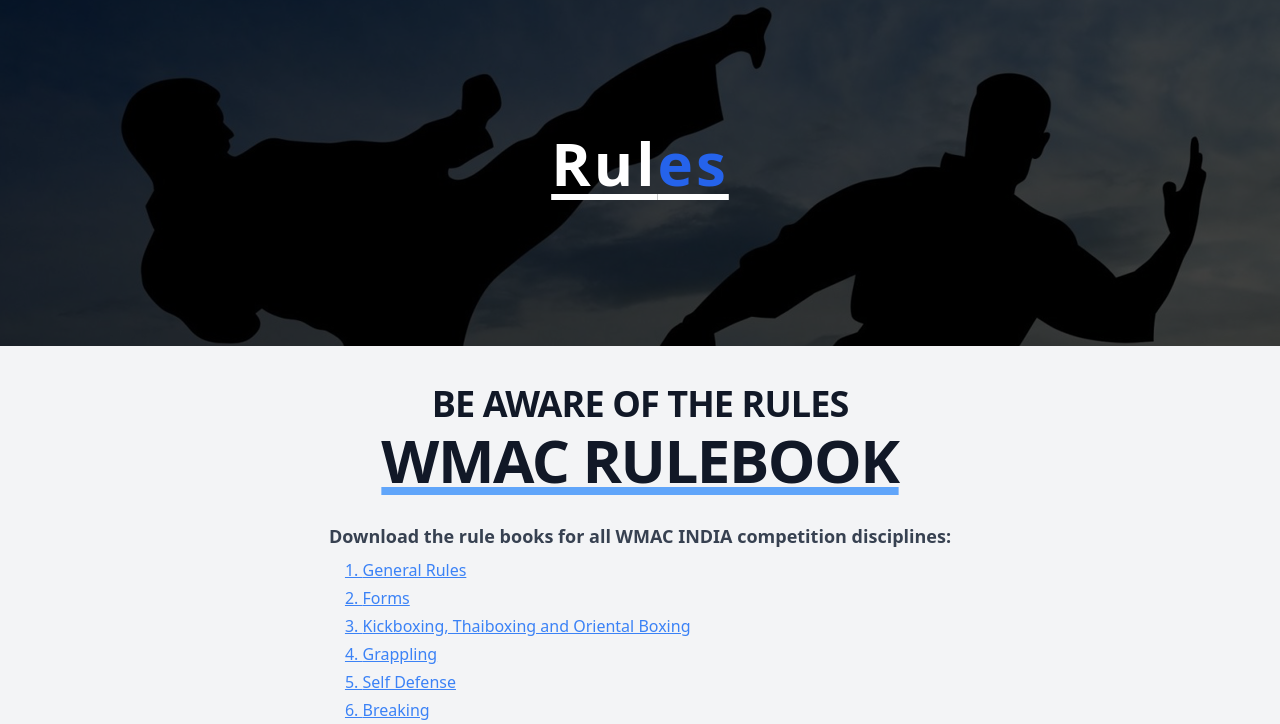
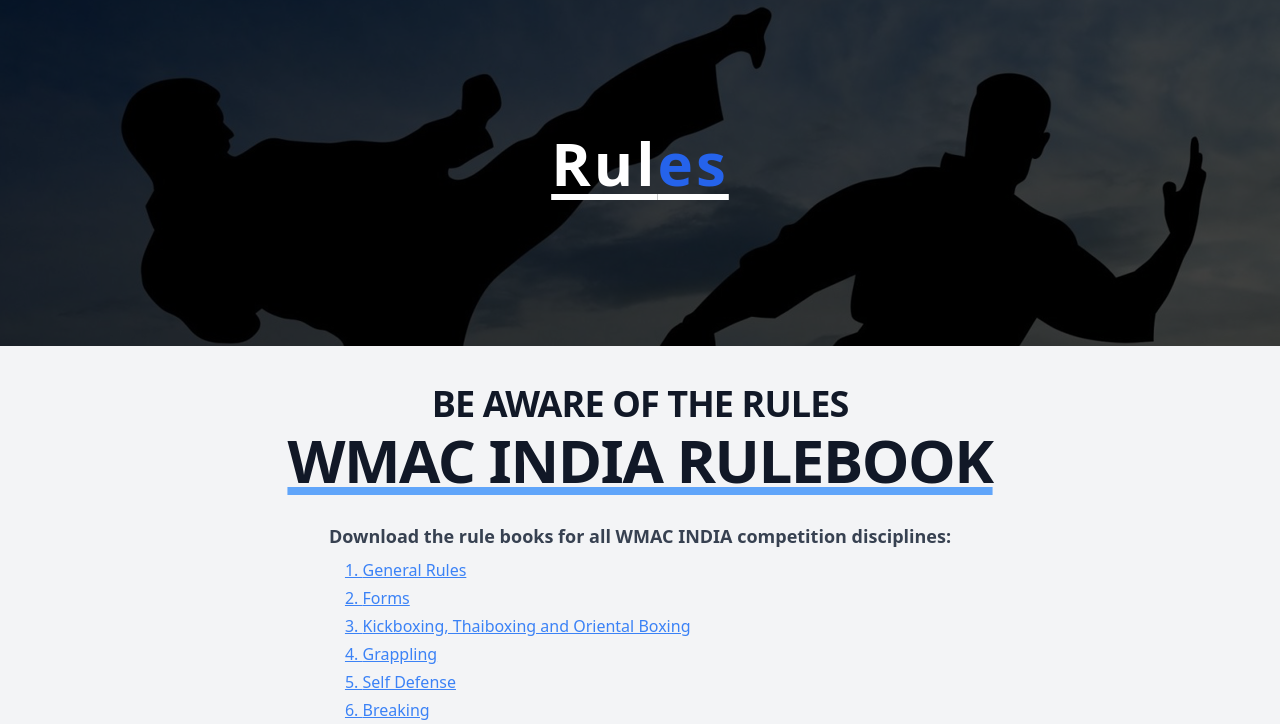
Before and after one commit to hrikbansaha49268/wmac-webapp-demo, a plain HTML site: page rules.html in a window 1280 px wide. Shown: the part 76-800 px from the top of the page. Drawn offline with nearby package versions, Linux system fonts and the light colour scheme.

Commit message:
Updated rules

```diff
--- a/rules.html
+++ b/rules.html
@@ -99,7 +99,7 @@
             </h1>
             <h1
                 class="mb-4 lg:leading-none leading-snug text-3xl font-extrabold tracking-tight text-gray-900 md:text-5xl lg:text-6xl underline underline-offset-3 decoration-8 decoration-blue-400 dark:decoration-blue-600">
-                WMAC
+                WMAC INDIA
                 RULEBOOK</h1>
         </div>
         <div>
```
